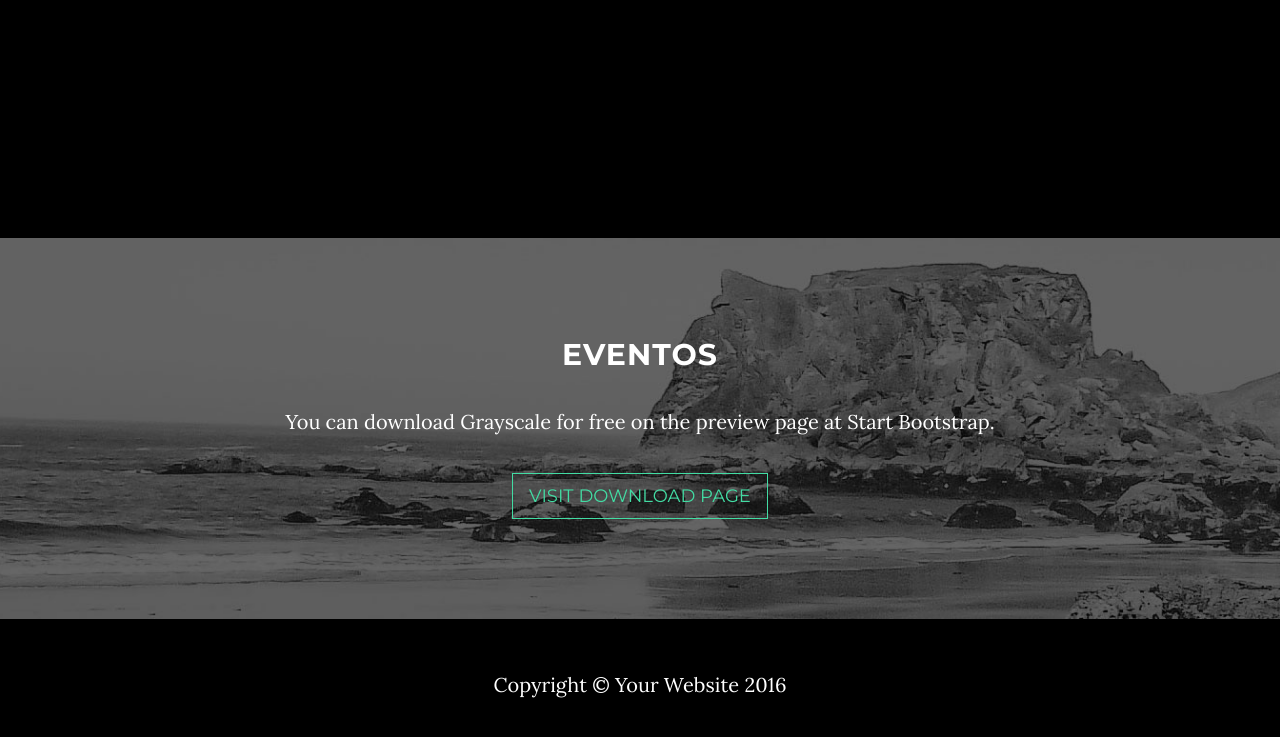
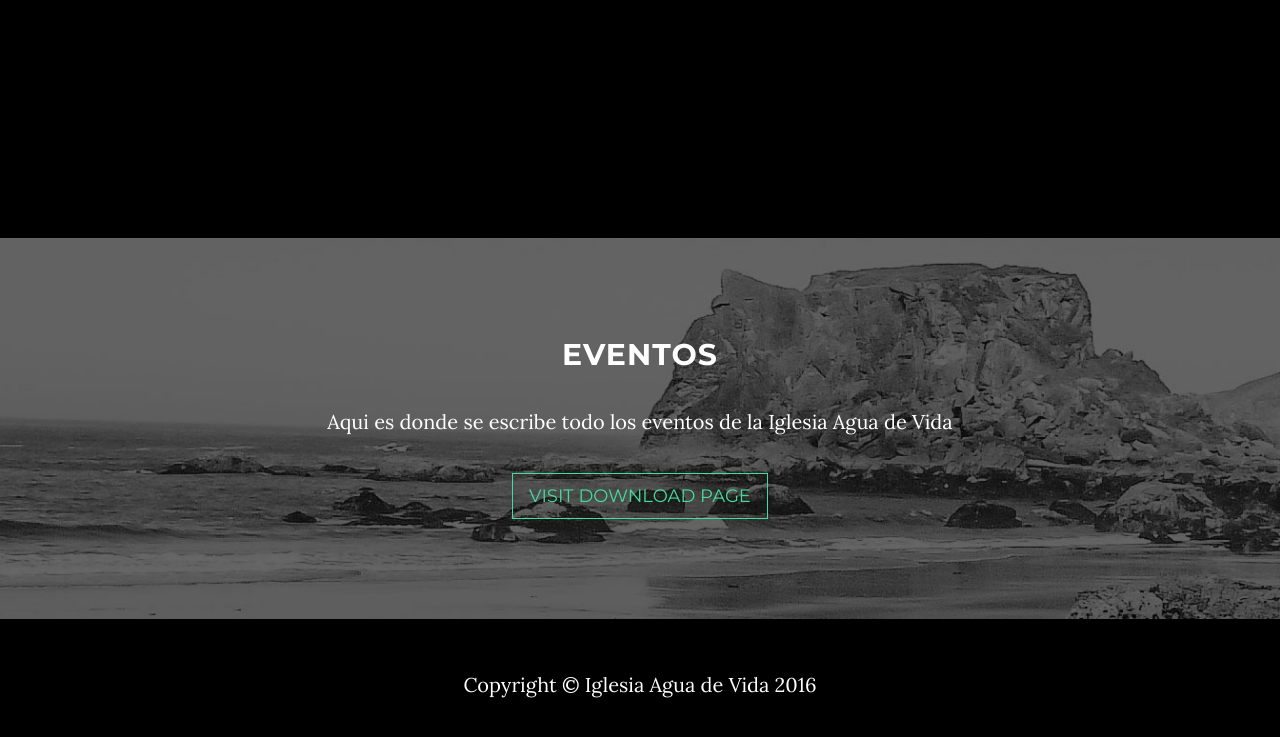
Before and after one commit to NickSeb/IglesiaAguaDeVida, a website: page index.html in a window 1280 px wide. Shown: the part 2630-3367 px from the top of the page. Drawn offline with nearby package versions, Linux system fonts and the light colour scheme.

Commit message:
Update index.html

```diff
--- a/index.html
+++ b/index.html
@@ -142,7 +142,7 @@
             <div class="container">
                 <div class="col-lg-8 col-lg-offset-2">
                     <h2>Eventos</h2>
-                    <p>You can download Grayscale for free on the preview page at Start Bootstrap.</p>
+                    <p>Aqui es donde se escribe todo los eventos de la Iglesia Agua de Vida</p>
                     <a href="http://startbootstrap.com/template-overviews/grayscale/" class="btn btn-default btn-lg">Visit Download Page</a>
                 </div>
             </div>
@@ -152,7 +152,7 @@
     <!-- Footer -->
     <footer>
         <div class="container text-center">
-            <p>Copyright &copy; Your Website 2016</p>
+            <p>Copyright &copy; Iglesia Agua de Vida 2016</p>
         </div>
     </footer>
 
```
